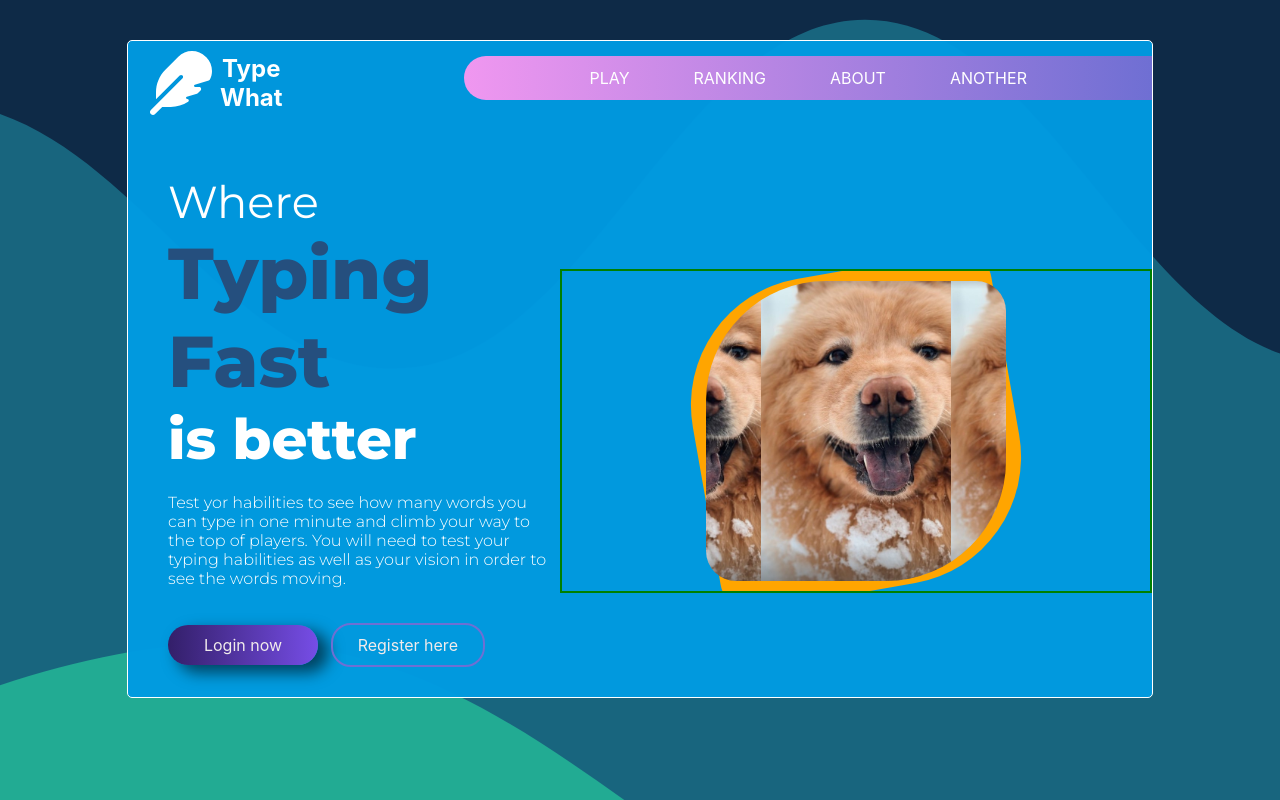
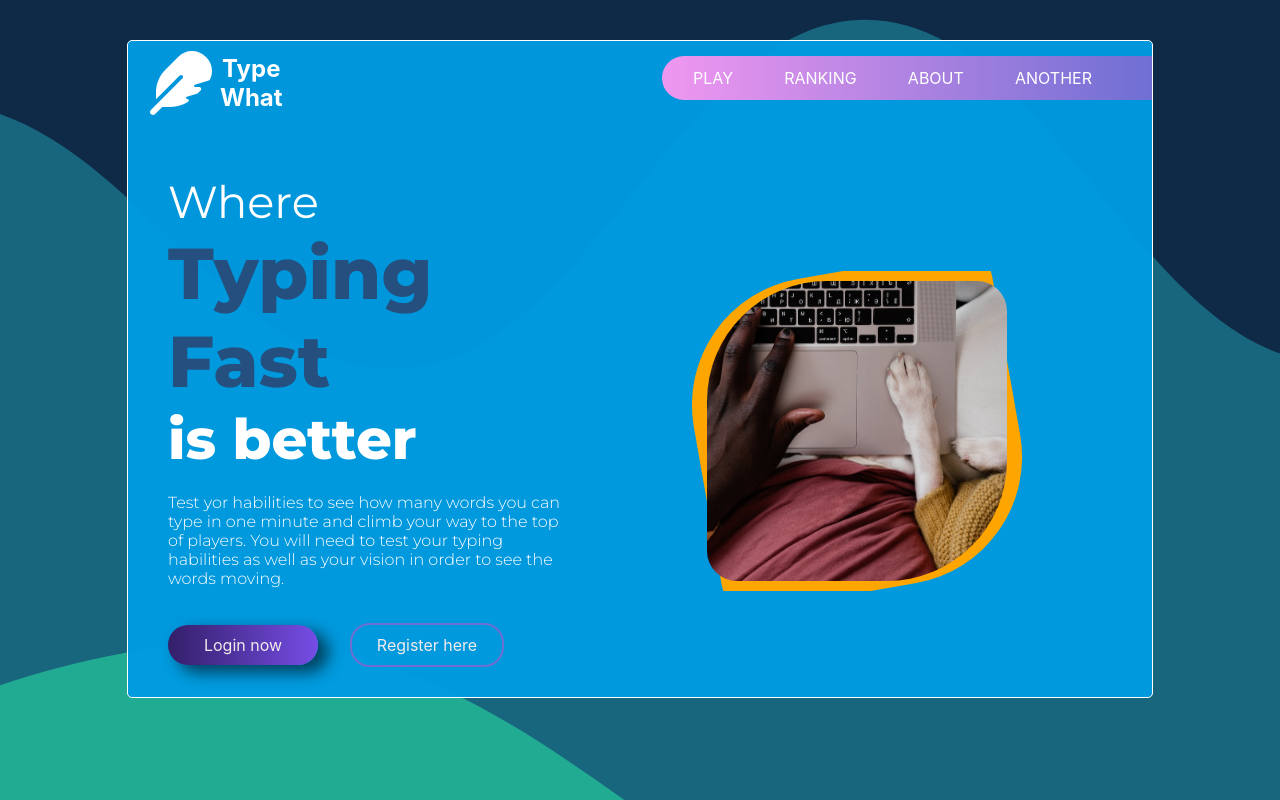
Before and after one commit to JohnBorges52/TypeWhat, a React (Create React App) app in the folder guesswhat-front/: page / in a window 1280 px wide. Built offline with nearby package versions, Linux system fonts and the light colour scheme.

Commit message:
add picture to the page

```diff
--- a/guesswhat-front/src/components/MainPage.jsx
+++ b/guesswhat-front/src/components/MainPage.jsx
@@ -15,7 +15,6 @@ import Hamburger from 'hamburger-react'
 export default function MainPage() {
 
   const [isOpen, setOpen] = useState(false)
-  const [Hamburguer, setHamburguer] = useState(false)
   return (
 
     <div className='mainpage--container'>
@@ -32,7 +31,8 @@ export default function MainPage() {
         </div>
           <div className='title-mainpage-topnav'>
             <div className='title-mainpage-topnav-right'>
-              <li className='hamburguer'><Hamburger toggled={isOpen} toggle={setOpen} /></li>
+              <li className='hamburguer'><Hamburger toggled={isOpen}  color="#c1fdfa" toggle={setOpen} /></li>
+
              {isOpen &&
              <>
               <li className='small-Li'><a href="#">Play</a></li>
--- a/guesswhat-front/src/styles/mainpage.scss
+++ b/guesswhat-front/src/styles/mainpage.scss
@@ -56,19 +56,14 @@
   margin-top: 50px;
 
   .content-container-left{
-    // border: solid red 2px;
-
     width: 40%;
     height: 80%;
     min-height: 408px ;
-    // border: 1px solid red;
     display: flex;
     flex-direction: column;
     gap: 20px;
 
     .content-container-left-text{
-
-      // border: 1px solid black;
 
       span{
         margin: 0;
@@ -119,7 +114,7 @@
       display: flex;
       flex-direction: row;
       align-items: center;
-      gap: 1vw;
+      gap: 2.5vw;
       margin-top: 15px;
       margin-bottom: 30px;
 
@@ -131,6 +126,7 @@
         align-items: center;
         justify-content: center;
         border-radius: 20px;
+
 
       }
 
@@ -151,7 +147,6 @@
   .content-container-right{
     width: 60%;
     height: 90%;
-    border: 2px solid green;
     display: flex;
     justify-content: center;
     align-items: center;
@@ -191,10 +186,10 @@
       transform: rotate(10deg);
       position: absolute;
       z-index: -1;
-      background-image: url(../../public/asdasdasd.jpg);
-      background-repeat: none;
+      background-image: url(../../public/pexels-photo-7533376.jpeg);
+      background-repeat: no-repeat;
       background-position: center;
-      background-size: contain;
+      background-size: cover;
 
 
 
@@ -215,20 +210,33 @@
     display: flex;
     flex-direction: row;
     justify-content: space-between;
+    align-items: flex-start;
   }
 
   .title-mainpage-topnav{
 
+      width: 30%;
+      display: flex;
+      justify-content: flex-end;
+      line-height: 33px;
 
-    .title-mainpage-topnav-right{
+      .hamburguer{
+        display: flex;
+        justify-content: flex-end;
 
-      border: 1px solid red;
+
+      }
 
       .normal-Li{
         display: none;
       }
+      .small-Li{
+        font-size: 1.5em;
+        text-align: right;
+        padding-right: 30px ;
+      }
 
-    }
+
   }
 
   .fa-feather{
@@ -310,27 +318,32 @@
 
     .title-mainpage-topnav-right{
       position: absolute;
-      width: 80%;
-      min-width: 440px;
+      width: 50%;
+      min-width: 400px;
       display: flex;
       flex-direction: row;
-      justify-content: center;
+      justify-content: flex-end;
       border-radius: 30px;
       border-top-right-radius:  0;
       border-bottom-right-radius:  0;
       background-image: linear-gradient(to right, rgb(240, 151, 240), rgb(111, 111, 211)) ;
       align-items: center;
       height: 60%;
-      gap: 4rem;
+      gap: 4vw;
+      padding-right: 60px;
 
       .normal-Li{
         list-style: none;
         text-transform: uppercase;
 
       }
+      .small-Li{
+        display: none;
+      }
     }
     .hamburguer {
       display: none;
+      color: white;
     }
 
   }
```
Also changed, not shown: guesswhat-front/public/pexels-photo-7533376.jpeg (added).
